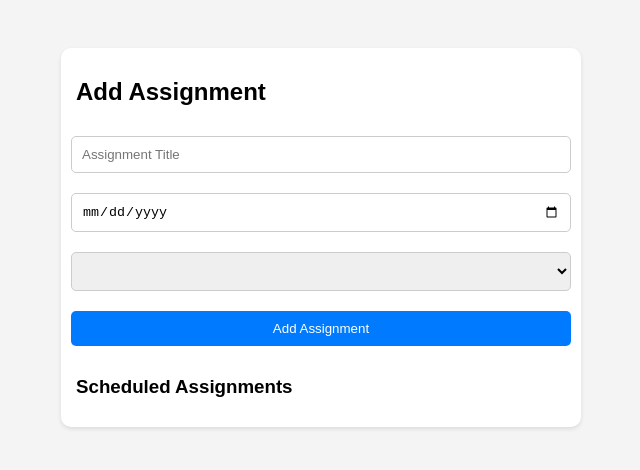
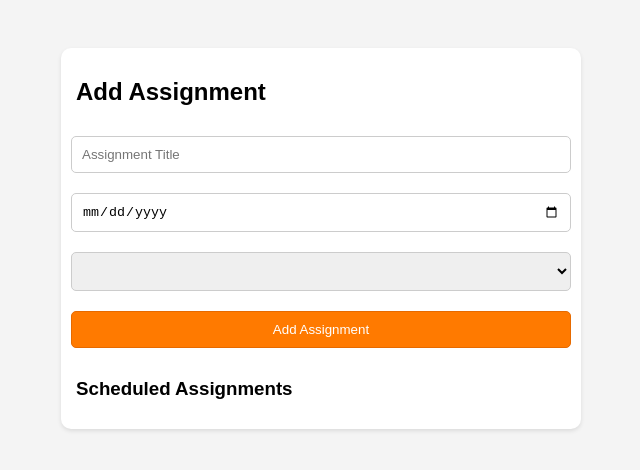
Before and after one commit to brandonZhong123/NRG-Hacks-PBVR, a plain HTML site: page Ronnie Gu/form.html in a window 1280 px wide. Shown: the whole page, without its empty margins (319-959 px from the left). Drawn offline with Linux system fonts and the light colour scheme.

Commit message:
edits made to assignment form

```diff
--- a/Ronnie Gu/form.css
+++ b/Ronnie Gu/form.css
@@ -13,8 +13,9 @@ body {
     box-shadow: 0 2px 4px rgba(0, 0, 0, 0.1);
 }
 
+/*heading shift*/
 h2, h3 {
-    margin-left: 5px; /* Shift headings to the right */
+    margin-left: 5px;
 }
 
 input, select, button {
@@ -27,14 +28,14 @@ input, select, button {
 }
 
 button {
-    background-color: #007bff;
+    background-color: #FF7A00;
     color: white;
-    border: none;
+    border: 1px solid #E66A00;
     cursor: pointer;
 }
 
 button:hover {
-    background-color: #0056b3;
+    background-color: #E66A00;
 }
 
 .assignments {
--- a/Ronnie Gu/form.js
+++ b/Ronnie Gu/form.js
@@ -1,6 +1,7 @@
 document.addEventListener("DOMContentLoaded", function() {
     document.getElementById("priority").value = "";
 });
+
 
 document.getElementById("assignmentForm").addEventListener("submit", function(event) {
     event.preventDefault();
```
Also changed, not shown: Ronnie Gu/styles.css (deleted).
